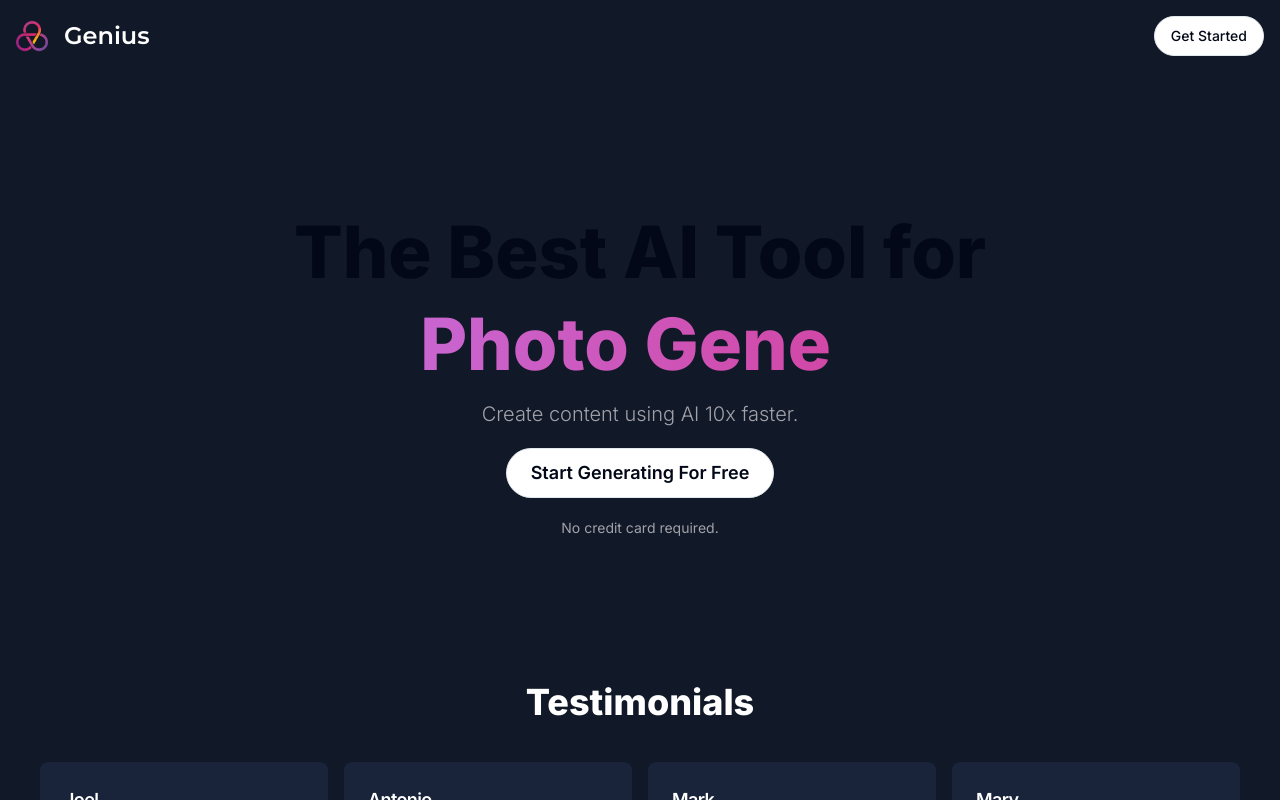
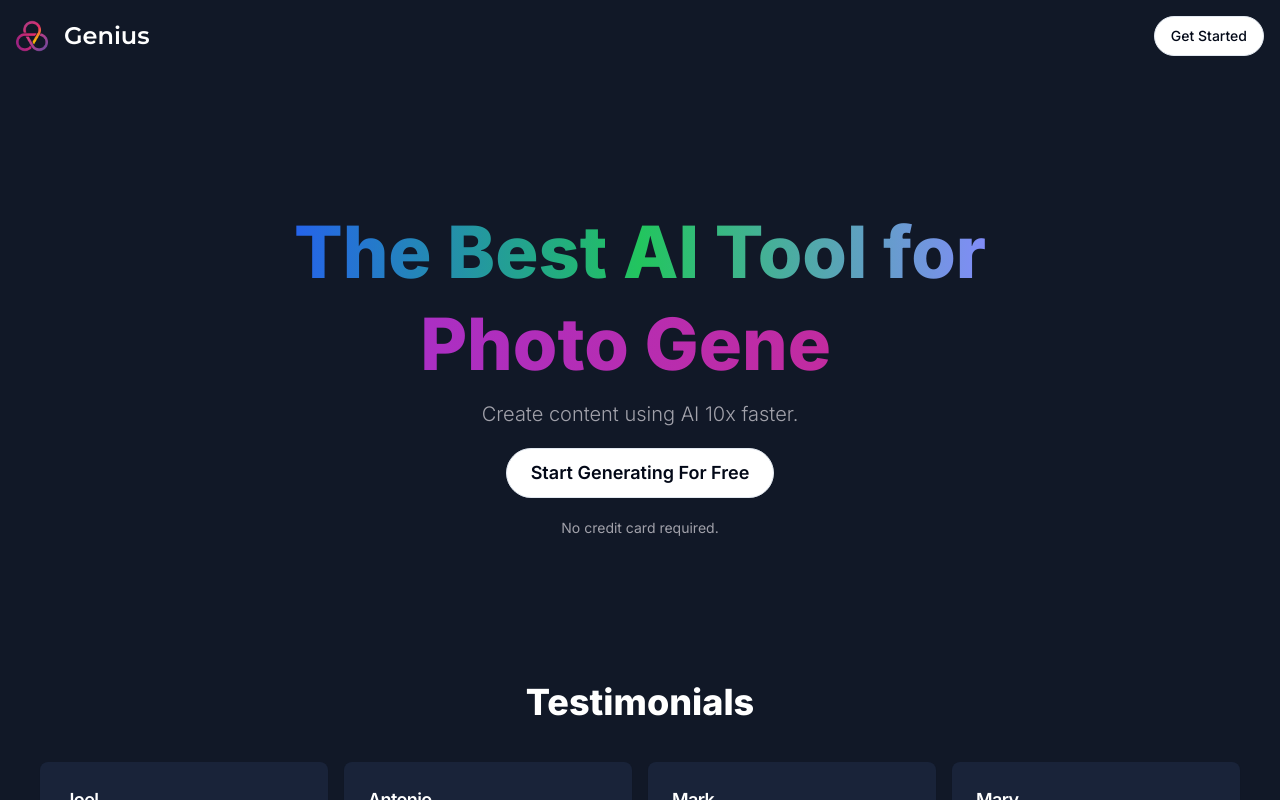
Before and after one commit to lalitkumawat1m/Genius-AI, a Next.js app: page / in a window 1280 px wide. Built offline with nearby package versions, Linux system fonts and the light colour scheme; no server answers.

Commit message:
added font styling in landing page

```diff
--- a/components/landing-hero.tsx
+++ b/components/landing-hero.tsx
@@ -12,8 +12,8 @@
   return (
     <div className="text-whitefont-bold py-36 text-center space-y-5">
       <div className="text-4xl sm:text-5xl md:text-6xl lg:text-7xl space-y-5 font-extrabold">
-        <h1>The Best AI Tool for</h1>
-        <div className="text-transparent bg-clip-text bg-gradient-to-r from-purple-400 to-pink-600">
+        <h1 className="bg-gradient-to-r from-blue-600 via-green-500 to-indigo-400 inline-block text-transparent bg-clip-text">The Best AI Tool for</h1>
+        <div className="text-transparent bg-clip-text bg-gradient-to-r from-purple-600 to-pink-600">
           <TypewriterComponent
             options={{
               strings: [
```
